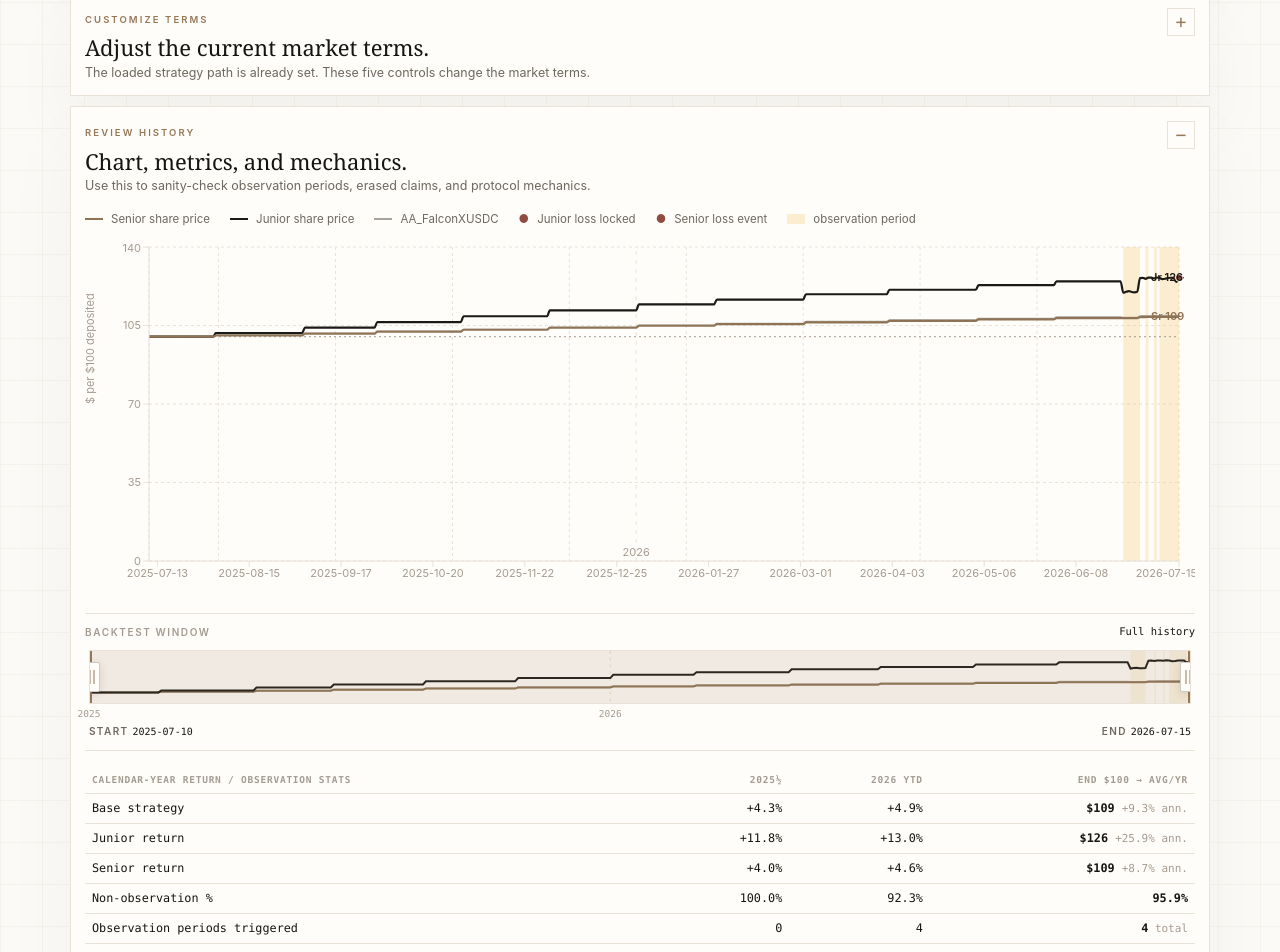
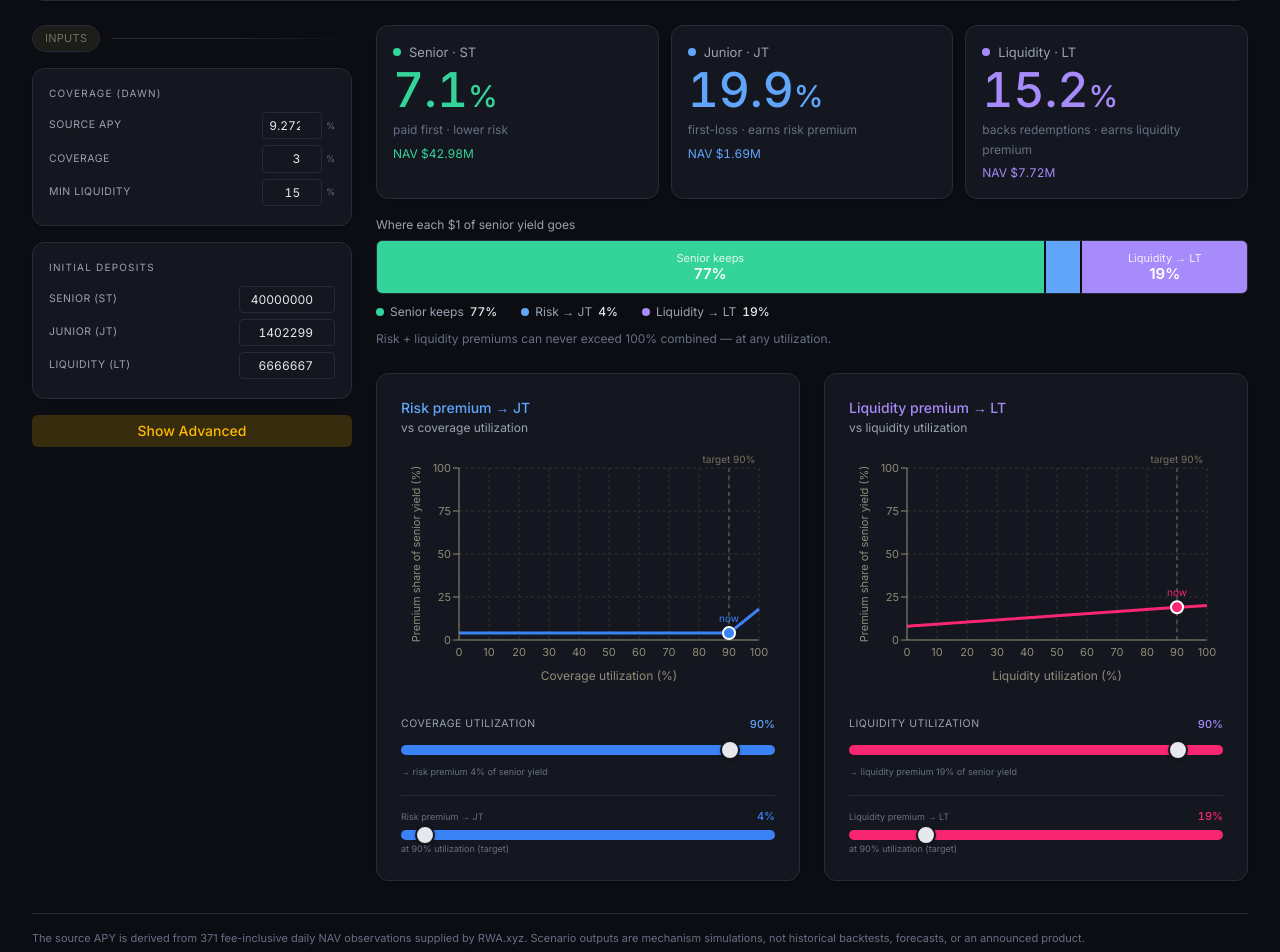
Before and after one commit to roycoprotocol/royco-simulator, a Next.js app: page /pareto-falconx-sim in a window 1280 px wide. Shown: the part 340-1292 px from the top of the page. Built offline with nearby package versions, Linux system fonts and the light colour scheme.

Commit message:
Convert Pareto FalconX to a Day market

```diff
--- a/app/DaySimulatorSidebar.tsx
+++ b/app/DaySimulatorSidebar.tsx
@@ -16,6 +16,7 @@ import { Sim, defaultConfig, type StepInput, type Op } from '@/lib/day/engine/ru
 import { type MarketConfig, type YDMConfig } from '@/lib/day/engine/types';
 import { YEAR_SEC, ydmShare } from '@/lib/day/engine/ydm';
 import { DAY_TEMPLATE_MANIFEST } from '@/lib/day-simulator-template/manifest';
+import type { DaySimulatorDefaults } from '@/lib/day-simulator-template/market';
 
 // duplicated from app/internal/day/Simulator.tsx — keep in sync
 // ---------------------------------------------------------------------------
@@ -233,18 +234,22 @@ function AnchorSlider({
 // ---------------------------------------------------------------------------
 // Main component
 // ---------------------------------------------------------------------------
-export default function DaySimulatorSidebar() {
+export default function DaySimulatorSidebar({
+  defaults,
+}: {
+  defaults?: Partial<DaySimulatorDefaults>;
+}) {
   // --- primary inputs ---
-  const [apy, setApy] = useState(0.12);
+  const [apy, setApy] = useState(defaults?.sourceApy ?? 0.12);
   const [coverage, setCoverage] = useState(
-    DAY_TEMPLATE_MANIFEST.defaults.coverage,
+    defaults?.coverage ?? DAY_TEMPLATE_MANIFEST.defaults.coverage,
   );
   const [minLiq, setMinLiq] = useState(
-    DAY_TEMPLATE_MANIFEST.defaults.minLiquidity,
+    defaults?.minLiquidity ?? DAY_TEMPLATE_MANIFEST.defaults.minLiquidity,
   );
-  const [initST, setInitST] = useState(40_000_000);
-  const [initJT, setInitJT] = useState(10_000_000);
-  const [initLT, setInitLT] = useState(6_000_000);
+  const [initST, setInitST] = useState(defaults?.initialST ?? 40_000_000);
+  const [initJT, setInitJT] = useState(defaults?.initialJT ?? 10_000_000);
+  const [initLT, setInitLT] = useState(defaults?.initialLT ?? 6_000_000);
 
   // --- operating utilization (drives premium shares → APYs / split bar / chart dots) ---
   const [covUtil, setCovUtil] = useState(90); // coverage utilization %, 0–100
@@ -256,21 +261,28 @@ export default function DaySimulatorSidebar() {
   const [swapBps, setSwapBps] = useState(10);
   const [turnover, setTurnover] = useState(8);
   const [bandWidth, setBandWidth] = useState(0.15);
-  const [riskYDM, setRiskYDM] = useState<YDMConfig>({
+  const [riskYDM, setRiskYDM] = useState<YDMConfig>(
+    defaults?.riskYDM ?? {
       mode: 'static',
       y0: 0.25,
       yTarget: 0.35,
       y100: 0.55,
-  });
-  const [liqYDM, setLiqYDM] = useState<YDMConfig>({
+    },
+  );
+  const [liqYDM, setLiqYDM] = useState<YDMConfig>(
+    defaults?.liqYDM ?? {
       mode: 'static',
       y0: 0.08,
       yTarget: 0.12,
       y100: 0.2,
-  });
+    },
+  );
   const [termDays, setTermDays] = useState(30);
-  const [selfLiq, setSelfLiq] = useState(0.02);
+  const [selfLiq, setSelfLiq] = useState(
+    defaults?.selfLiquidationBonus ?? 0.02,
+  );
   const [liqUtil, setLiqUtil] = useState(
+    defaults?.liquidationUtilization ??
       DAY_TEMPLATE_MANIFEST.defaults.liquidationUtilization,
   );
 
--- a/app/pareto-falconx-sim/page.tsx
+++ b/app/pareto-falconx-sim/page.tsx
@@ -1,16 +1,12 @@
 import type { Metadata } from 'next';
-import MarketSimulator from '@/components/simulator/MarketSimulator';
-import SimulatorPageShell from '@/components/simulator/SimulatorPageShell';
-import { MARKET } from '@/lib/markets/pareto-falconx/market';
-import type { InitialQuery } from '@/lib/simulator-template/permalink';
+import DaySimulatorPageShell from '@/components/day-simulator/DaySimulatorPageShell';
+import { PARETO_FALCONX_DAY_MARKET } from '@/lib/day-markets/pareto-falconx/market';
 
-export const metadata: Metadata = { title: MARKET.copy.title };
+export const metadata: Metadata = {
+  title: PARETO_FALCONX_DAY_MARKET.copy.title,
+  description: PARETO_FALCONX_DAY_MARKET.copy.description,
+};
 
-export default async function Page({ searchParams }: { searchParams: Promise<InitialQuery> }) {
-  const query = await searchParams;
-  return (
-    <SimulatorPageShell>
-      <MarketSimulator initialQuery={query} market={MARKET} />
-    </SimulatorPageShell>
-  );
+export default function Page() {
+  return <DaySimulatorPageShell market={PARETO_FALCONX_DAY_MARKET} />;
 }
--- a/components/day-simulator/DaySimulatorPageShell.tsx
+++ b/components/day-simulator/DaySimulatorPageShell.tsx
@@ -1,7 +1,14 @@
 import DaySimulatorSidebar from "@/app/DaySimulatorSidebar";
 import { DAY_LOCKED_COPY } from "@/lib/day-simulator-template/locked-copy";
+import type { DayMarketManifest } from "@/lib/day-simulator-template/market";
 
-export default function DaySimulatorPageShell() {
+export default function DaySimulatorPageShell({
+  market,
+}: {
+  market?: DayMarketManifest;
+}) {
+  const copy = market?.copy ?? DAY_LOCKED_COPY;
+
   return (
     <main
       className="min-h-screen bg-[var(--foundation)] text-[var(--theme-foreground)]"
@@ -10,21 +17,21 @@ export default function DaySimulatorPageShell() {
       <header className="border-b border-[var(--theme-border)] px-4 py-10 sm:px-6">
         <div className="mx-auto max-w-[1500px]">
           <p className="mb-3 text-[11px] uppercase tracking-[0.16em] text-[var(--tertiary-text)]">
-            {DAY_LOCKED_COPY.eyebrow}
+            {copy.eyebrow}
           </p>
           <h1 className="text-3xl font-medium tracking-tight sm:text-4xl">
-            {DAY_LOCKED_COPY.title}
+            {copy.title}
           </h1>
           <p className="mt-3 max-w-3xl text-sm leading-6 text-[var(--secondary-text)] sm:text-base">
-            {DAY_LOCKED_COPY.description}
+            {copy.description}
           </p>
         </div>
       </header>
 
       <div className="mx-auto max-w-[1500px] px-4 py-8 sm:px-6 lg:px-8">
-        <DaySimulatorSidebar />
+        <DaySimulatorSidebar defaults={market?.defaults} />
         <p className="mt-8 border-t border-[var(--theme-border)] pt-4 text-[11px] text-[var(--tertiary-text)]">
-          {DAY_LOCKED_COPY.disclosure}
+          {copy.disclosure}
         </p>
       </div>
     </main>
--- /dev/null
+++ b/lib/day-markets/pareto-falconx/market.json
@@ -0,0 +1,48 @@
+{
+  "id": "pareto-falconx",
+  "route": "/pareto-falconx-sim",
+  "copy": {
+    "eyebrow": "ROYCO DAY · PARETO FALCONX MARKET",
+    "title": "Pareto FalconX Day Simulator",
+    "description": "Explore a hypothetical three-tranche Royco Day market over AA_FalconXUSDC. Senior receives first-loss protection from Junior, while a 15% Liquidity Tranche supports secondary-market exits.",
+    "disclosure": "The source APY is derived from 371 fee-inclusive daily NAV observations supplied by RWA.xyz. Scenario outputs are mechanism simulations, not historical backtests, forecasts, or an announced product."
+  },
+  "defaults": {
+    "sourceApy": 0.09272332251507232,
+    "coverage": 0.03,
+    "minLiquidity": 0.15,
+    "liquidationUtilization": 1.5,
+    "riskYDM": {
+      "mode": "static",
+      "y0": 0.04,
+      "yTarget": 0.04,
+      "y100": 0.18
+    },
+    "liqYDM": {
+      "mode": "static",
+      "y0": 0.08,
+      "yTarget": 0.19,
+      "y100": 0.2
+    },
+    "selfLiquidationBonus": 0.01,
+    "initialST": 40000000,
+    "initialJT": 1402299,
+    "initialLT": 6666667
+  },
+  "targets": {
+    "seniorApyMin": 0.07,
+    "seniorApyMax": 0.0725,
+    "juniorApyMin": 0.18,
+    "juniorApyMax": 0.22
+  },
+  "provenance": {
+    "source": "RWA.xyz export: FalconX Credit Vault / AA_FalconXUSDC Net Asset Value (Dollar)",
+    "sourceUrl": "https://app.rwa.xyz/assets/AA_FalconXUSDC",
+    "seriesPath": "lib/markets/pareto-falconx/series.json",
+    "priceType": "nav",
+    "feesIncluded": true,
+    "observationCount": 371,
+    "firstDate": "2025-07-10",
+    "lastDate": "2026-07-15"
+  }
+}
--- /dev/null
+++ b/lib/day-markets/pareto-falconx/market.ts
@@ -0,0 +1,4 @@
+import manifest from "./market.json";
+import type { DayMarketManifest } from "@/lib/day-simulator-template/market";
+
+export const PARETO_FALCONX_DAY_MARKET = manifest as DayMarketManifest;
--- /dev/null
+++ b/lib/day-simulator-template/market.ts
@@ -0,0 +1,42 @@
+import type { YDMConfig } from "@/lib/day/engine/types";
+
+export type DaySimulatorDefaults = {
+  sourceApy: number;
+  coverage: number;
+  minLiquidity: number;
+  liquidationUtilization: number;
+  riskYDM: YDMConfig;
+  liqYDM: YDMConfig;
+  selfLiquidationBonus: number;
+  initialST: number;
+  initialJT: number;
+  initialLT: number;
+};
+
+export type DayMarketManifest = {
+  id: string;
+  route: string;
+  copy: {
+    eyebrow: string;
+    title: string;
+    description: string;
+    disclosure: string;
+  };
+  defaults: DaySimulatorDefaults;
+  targets?: {
+    seniorApyMin: number;
+    seniorApyMax: number;
+    juniorApyMin: number;
+    juniorApyMax: number;
+  };
+  provenance: {
+    source: string;
+    sourceUrl: string;
+    seriesPath?: string;
+    priceType: "nav" | "price" | "total-return-index";
+    feesIncluded: boolean;
+    observationCount: number;
+    firstDate: string;
+    lastDate: string;
+  };
+};
--- a/scripts/day-simulator/certify.mjs
+++ b/scripts/day-simulator/certify.mjs
@@ -8,7 +8,8 @@ const run = (command, args) => {
   if (result.status !== 0) process.exit(result.status ?? 1);
 };
 
-run("node", ["scripts/day-simulator/verify.mjs"]);
+const marketId = process.argv[2];
+run("node", ["scripts/day-simulator/verify.mjs", ...(marketId ? [marketId] : [])]);
 run("npx", ["tsx", "lib/day/engine/engine.test.ts"]);
 
 console.log("Day accountant invariants: PASS");
--- a/scripts/day-simulator/verify.mjs
+++ b/scripts/day-simulator/verify.mjs
@@ -1,8 +1,9 @@
-import { access, readFile } from "node:fs/promises";
+import { access, readFile, readdir } from "node:fs/promises";
 import path from "node:path";
 import { spawnSync } from "node:child_process";
 
 const root = process.cwd();
+const marketId = process.argv[2];
 const failures = [];
 const requiredFiles = [
   "app/day-sim/page.tsx",
@@ -31,10 +32,8 @@ const shell = await readFile(
   path.join(root, "components/day-simulator/DaySimulatorPageShell.tsx"),
   "utf8",
 );
-for (const key of ["eyebrow", "title", "description", "disclosure"]) {
-  if (!shell.includes(`DAY_LOCKED_COPY.${key}`)) {
-    failures.push(`Day page shell is not using locked copy: ${key}`);
-  }
+if (!shell.includes("market?.copy ?? DAY_LOCKED_COPY")) {
+  failures.push("Day page shell must fall back to the locked template copy");
 }
 if (!shell.includes("DaySimulatorSidebar")) {
   failures.push("Day page shell must render the shared Day simulator component");
@@ -66,6 +65,95 @@ for (const contract of [
   if (!manifest.includes(contract)) failures.push(`manifest contract missing: ${contract}`);
 }
 
+if (marketId) {
+  const marketDir = path.join(root, "lib", "day-markets", marketId);
+  const marketPath = path.join(marketDir, "market.json");
+  let market;
+  try {
+    market = JSON.parse(await readFile(marketPath, "utf8"));
+  } catch {
+    failures.push(`missing or invalid Day market manifest: lib/day-markets/${marketId}/market.json`);
+  }
+
+  if (market) {
+    if (market.id !== marketId) failures.push("Day market id does not match its folder");
+    if (market.route !== `/${marketId}-sim`) failures.push("Day market route must match /<market-id>-sim");
+    if (!(market.defaults?.minLiquidity > 0 && market.defaults.minLiquidity < 1)) {
+      failures.push("Day market minLiquidity must be a fraction between 0 and 1");
+    }
+    if (!(market.defaults?.sourceApy > -1 && Number.isFinite(market.defaults.sourceApy))) {
+      failures.push("Day market sourceApy must be finite and greater than -100%");
+    }
+    for (const curveName of ["riskYDM", "liqYDM"]) {
+      const curve = market.defaults?.[curveName];
+      if (!curve || ![curve.y0, curve.yTarget, curve.y100].every(Number.isFinite)) {
+        failures.push(`${curveName} must provide finite y0, yTarget, and y100 anchors`);
+      } else if (!(curve.y0 <= curve.yTarget && curve.yTarget <= curve.y100)) {
+        failures.push(`${curveName} anchors must be monotonic`);
+      }
+    }
+    for (const anchor of ["y0", "yTarget", "y100"]) {
+      const total = market.defaults?.riskYDM?.[anchor] + market.defaults?.liqYDM?.[anchor];
+      if (!Number.isFinite(total) || total > 1) failures.push(`combined ${anchor} premium shares must not exceed 100%`);
+    }
+    if (market.targets) {
+      const sourceApy = market.defaults.sourceApy;
+      const coverage = market.defaults.coverage;
+      const minLiquidity = market.defaults.minLiquidity;
+      const ltSize = minLiquidity / 0.9;
+      const jtSize = (coverage * (1 + 0.1 * ltSize)) / (0.9 - coverage);
+      const riskShare = market.defaults.riskYDM.yTarget;
+      const liqShare = market.defaults.liqYDM.yTarget;
+      const seniorApy = sourceApy * (1 - riskShare - liqShare);
+      const juniorApy = sourceApy + (riskShare * sourceApy) / jtSize;
+      if (seniorApy < market.targets.seniorApyMin || seniorApy > market.targets.seniorApyMax) {
+        failures.push(`target Senior APY ${(seniorApy * 100).toFixed(2)}% is outside its market guardrail`);
+      }
+      if (juniorApy < market.targets.juniorApyMin || juniorApy > market.targets.juniorApyMax) {
+        failures.push(`target Junior APY ${(juniorApy * 100).toFixed(2)}% is outside its market guardrail`);
+      }
+      console.log(`${marketId} target Senior APY: ${(seniorApy * 100).toFixed(2)}%`);
+      console.log(`${marketId} target Junior APY: ${(juniorApy * 100).toFixed(2)}%`);
+    }
+    if (!/^https?:\/\//.test(market.provenance?.sourceUrl ?? "")) {
+      failures.push("Day market sourceUrl must be a complete http(s) URL");
+    }
+    if (market.provenance?.seriesPath) {
+      const sourceSeries = JSON.parse(
+        await readFile(path.join(root, market.provenance.seriesPath), "utf8"),
+      );
+      const first = sourceSeries[0];
+      const last = sourceSeries[sourceSeries.length - 1];
+      if (sourceSeries.length !== market.provenance.observationCount) {
+        failures.push("Day market observationCount does not match its source series");
+      }
+      if (first?.date !== market.provenance.firstDate || last?.date !== market.provenance.lastDate) {
+        failures.push("Day market provenance dates do not match its source series");
+      }
+      const elapsedDays = (Date.parse(last?.date) - Date.parse(first?.date)) / 86_400_000;
+      const derivedApy = Math.pow(last?.price / first?.price, 365 / elapsedDays) - 1;
+      if (!Number.isFinite(derivedApy) || Math.abs(derivedApy - market.defaults.sourceApy) > 1e-12) {
+        failures.push("Day market sourceApy does not match the annualized source NAV series");
+      }
+    }
+    const marketFiles = await readdir(marketDir);
+    if (marketFiles.some((file) => file.endsWith(".css") || file.endsWith(".tsx"))) {
+      failures.push("Day market folders may not contain CSS or React components");
+    }
+  }
+
+  const marketRoute = await readFile(path.join(root, "app", `${marketId}-sim`, "page.tsx"), "utf8");
+  if (!marketRoute.includes("DaySimulatorPageShell")) {
+    failures.push("Day market route must use the shared Day page shell");
+  }
+  if (
+    marketRoute.includes("@/components/simulator/MarketSimulator") ||
+    marketRoute.includes("@/components/simulator/SimulatorPageShell")
+  ) {
+    failures.push("Day market route must not use the Dawn simulator components");
+  }
+}
+
 if (failures.length) {
   console.error("Day template verification: FAILED");
   failures.forEach((failure) => console.error(`  - ${failure}`));
@@ -74,7 +162,7 @@ if (failures.length) {
 
 const runtime = spawnSync(
   "npx",
-  ["tsx", "scripts/day-simulator/verify-runtime.ts"],
+  ["tsx", "scripts/day-simulator/verify-runtime.ts", ...(marketId ? [marketId] : [])],
   { cwd: root, stdio: "inherit" },
 );
 if (runtime.status !== 0) process.exit(runtime.status ?? 1);
@@ -82,3 +170,4 @@ if (runtime.status !== 0) process.exit(runtime.status ?? 1);
 console.log("Day configuration integrity: PASS");
 console.log("Day locked copy: PASS");
 console.log("Day design boundary: PASS");
+if (marketId) console.log(`${marketId}: Day market configuration PASS`);
```
Also changed, not shown: scripts/day-simulator/verify-runtime.ts (+44 -3 lines), 1 other file (tests, documents, lock files or other folders). Lines whose indentation alone changed are shown as unchanged.
